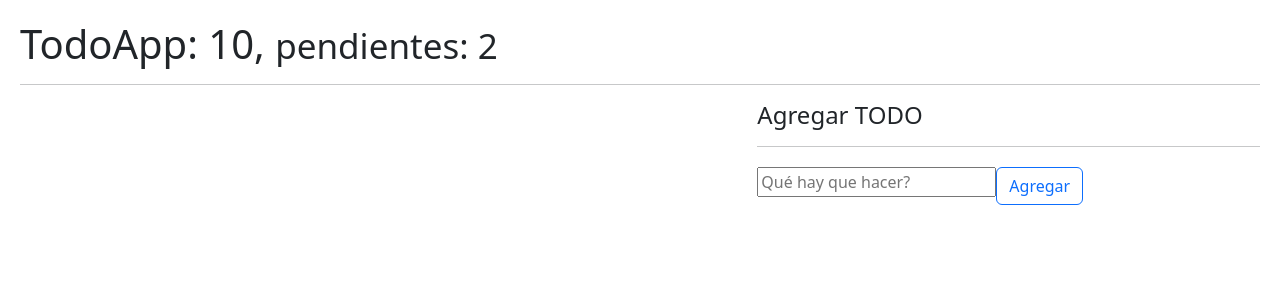
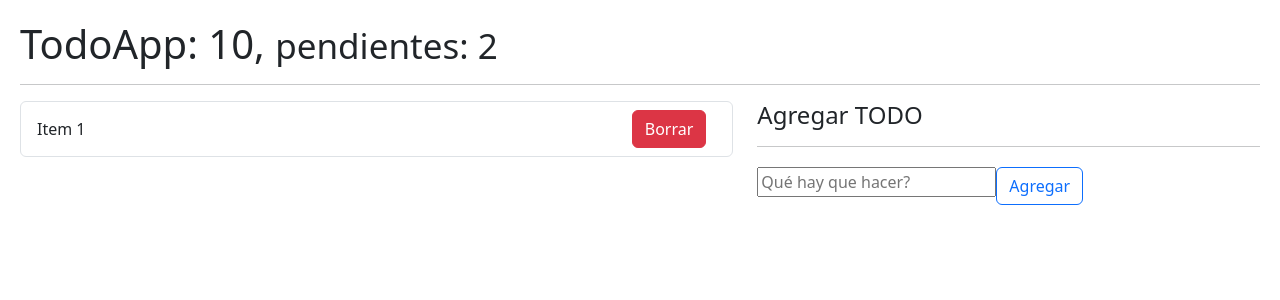
Before and after one commit to devenriq/U-React-05-hook-app, a React (Vite) app: page / in a window 1280 px wide. Shown: the top 300 px of the page. Built offline with nearby package versions, Linux system fonts and the light colour scheme.

Commit message:
returned to a previous version of the app because a bug

```diff
--- a/src/08-useReducer/TodoApp.jsx
+++ b/src/08-useReducer/TodoApp.jsx
@@ -27,7 +27,16 @@ export const TodoApp = () => {
 
       <div className="row">
         <div className="col-7">
-          <TodoList />
+          {/* <TodoList /> */}
+          <ul className="list-group">
+            <li
+              key="id"
+              className="list-group-item d-flex justify-content-between"
+            >
+              <span className="align-self-center">Item 1</span>
+              <button className="btn btn-danger">Borrar</button>
+            </li>
+          </ul>
         </div>
         <div class="col-5">
           <h4>Agregar TODO</h4>
```
